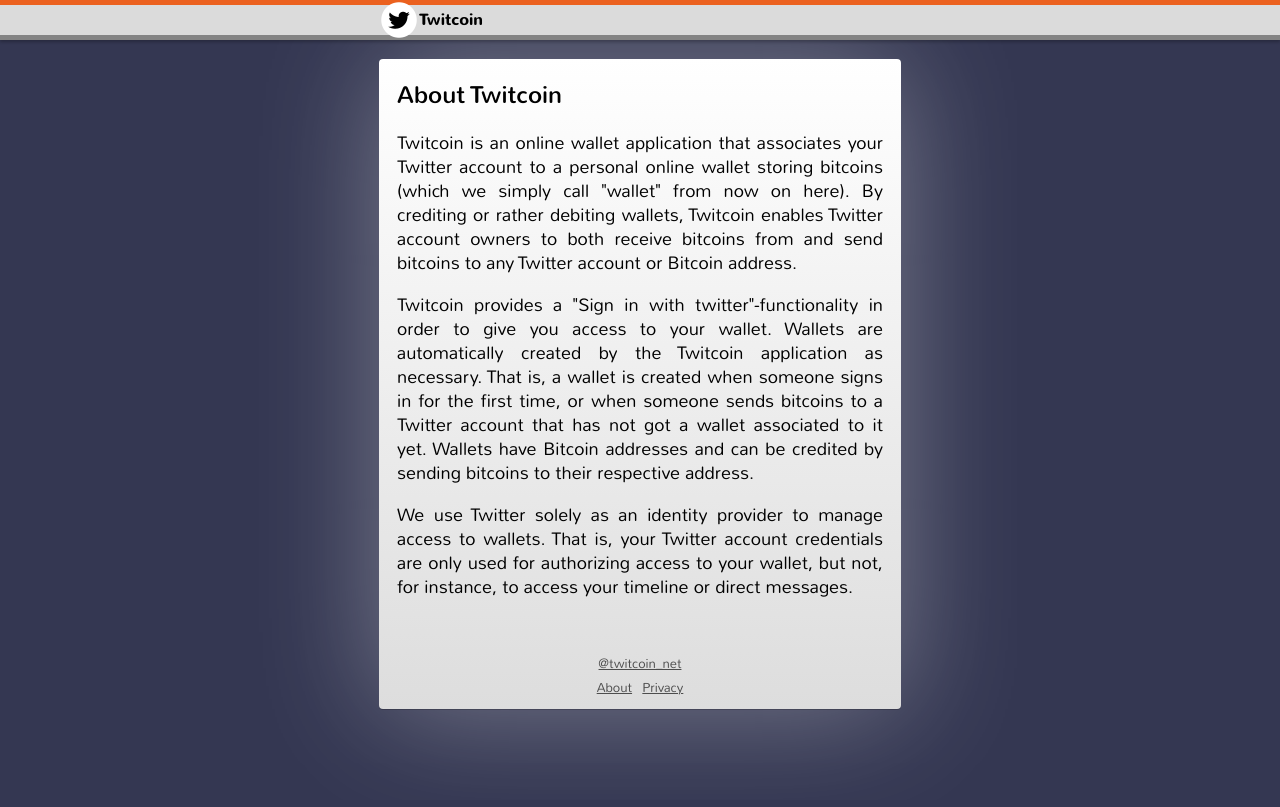
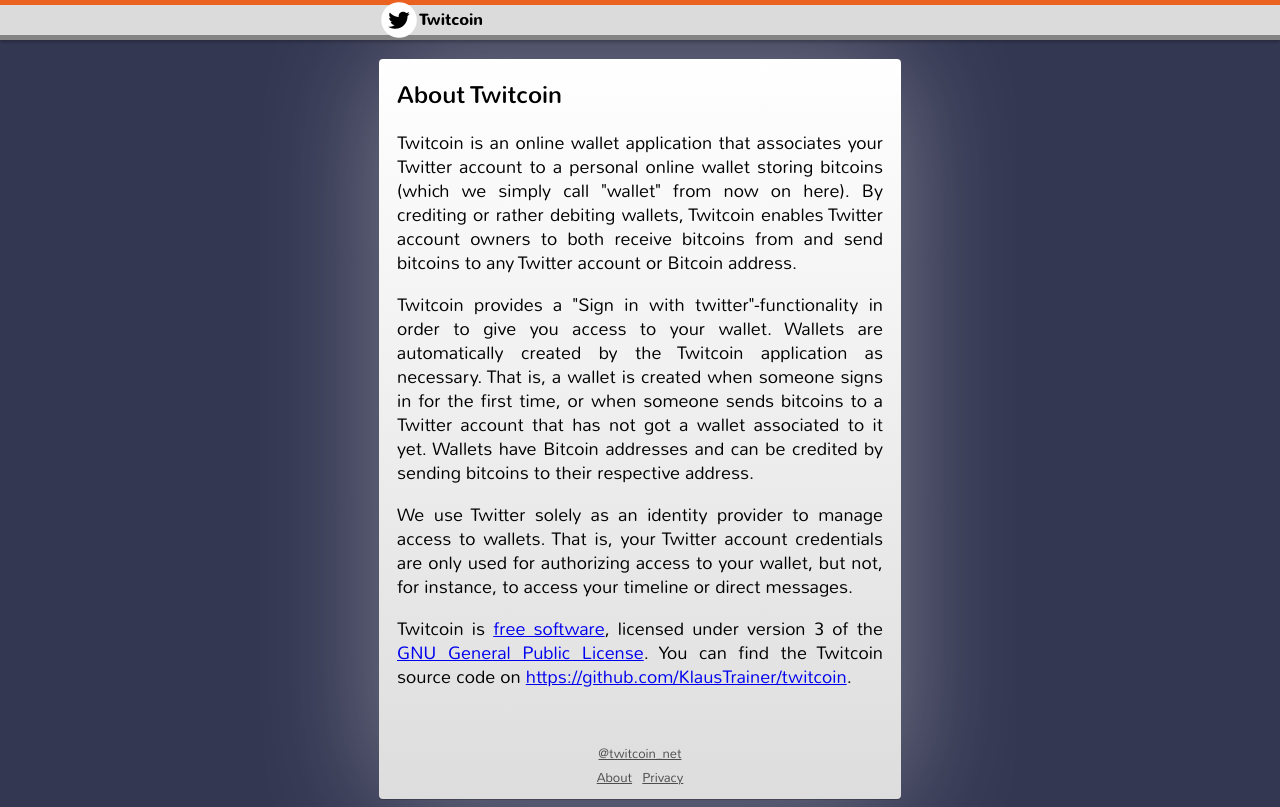
Before and after one commit to KlausTrainer/twitcoin, a plain HTML site: page priv/www/static/about.html in a window 1280 px wide. Drawn offline with Linux system fonts and the light colour scheme.

Commit message:
Add copyright notices

```diff
--- a/priv/www/static/about.html
+++ b/priv/www/static/about.html
@@ -53,6 +53,15 @@
             wallets. That is, your Twitter account credentials are only used
             for authorizing access to your wallet, but not, for instance, to
             access your timeline or direct messages.
+          </p>
+          <p>
+            Twitcoin is
+            <a href="https://www.gnu.org/philosophy/free-sw.html">free software</a>,
+            licensed under version 3 of the
+            <a href="https://www.gnu.org/licenses/gpl-3.0.html">GNU General Public License</a>.
+            You can find the Twitcoin source code on
+            <a href="https://github.com/KlausTrainer/twitcoin">https://github.com/KlausTrainer/twitcoin</a>.
+          </p>
         </div>
         <footer>
           <div>
```
Also changed, not shown: 2 other files.
